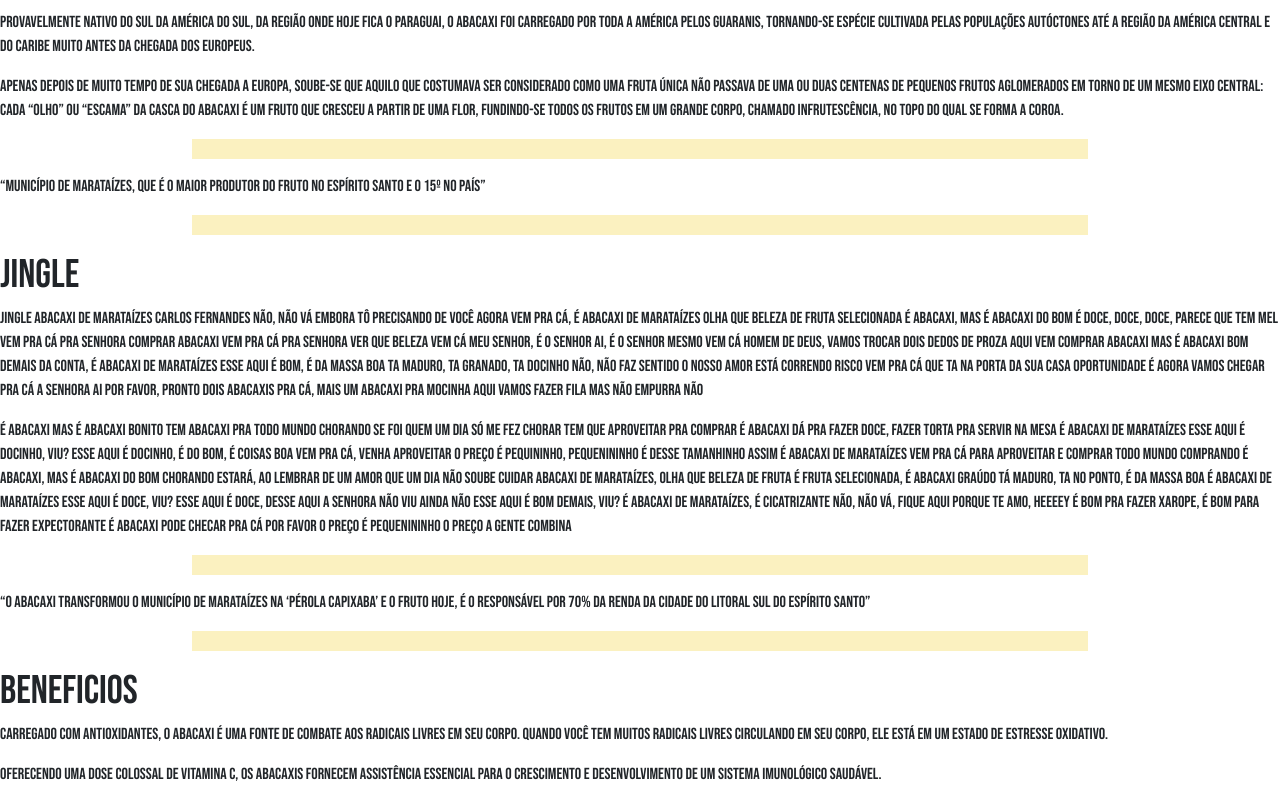
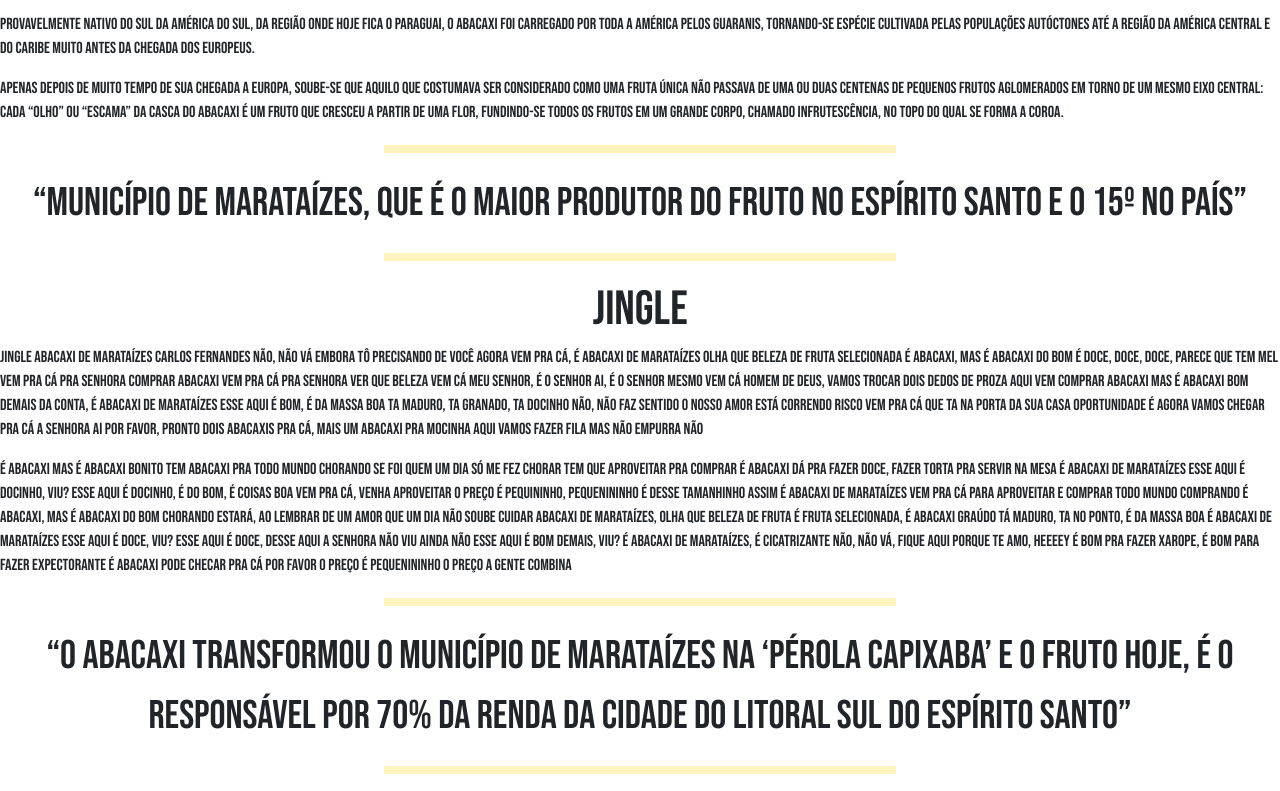
Before and after one commit to DevEddi/abacaxi_de_marataizes, a plain HTML site: page index.html in a window 1280 px wide. Shown: the part 668-1459 px from the top of the page. Drawn offline with nearby package versions, Linux system fonts and the light colour scheme.

Commit message:
map e referencias

```diff
--- a/index.html
+++ b/index.html
@@ -42,7 +42,7 @@
     </div>
 
     <hr>
-    <p>
+    <p class="destaqueTexto">
         “Município de Marataízes, que é o maior produtor do fruto no Espírito Santo e o 15º no PAÍS”
     </p>
     <hr>
@@ -120,7 +120,7 @@
         </p>
 
         <hr>
-        <p>
+        <p class="destaqueTexto">
             “O abacaxi transformou o município de Marataízes na ‘Pérola Capixaba’ e o fruto hoje, é o responsável por 70% da renda da cidade do litoral sul do Espírito Santo”
         </p>
         <hr>
@@ -137,9 +137,15 @@
         <h1>
             MAS AONDE FICA MARATAÍZES?
         </h1>
+        <div class="divMap">
+            <iframe src="https://www.google.com/maps/embed?pb=!1m18!1m12!1m3!1d953725.9304675366!2d-41.085963621465325!3d-20.97290964209419!2m3!1f0!2f0!3f0!3m2!1i1024!2i768!4f13.1!3m3!1m2!1s0xb9372b49d0fda1%3A0x68d48f4b3397bf08!2sMarata%C3%ADzes%2C%20State%20of%20Esp%C3%ADrito%20Santo!5e0!3m2!1sen!2sbr!4v1625959380728!5m2!1sen!2sbr" width="600" height="450" style="border:0;" allowfullscreen="" loading="lazy"></iframe>
+        </div>
 
         <!--Colocar mapa-->
     <!--JS-->
     <script src="https://cdn.jsdelivr.net/npm/bootstrap@5.0.2/dist/js/bootstrap.bundle.min.js" integrity="sha384-MrcW6ZMFYlzcLA8Nl+NtUVF0sA7MsXsP1UyJoMp4YLEuNSfAP+JcXn/tWtIaxVXM" crossorigin="anonymous"></script>
+    <script>
+        alert("Página ilustrativa, apenas para estudo. As referências dos conteúdos está na README.md");
+    </script>
 </body>
 </html>
--- a/style.css
+++ b/style.css
@@ -25,11 +25,17 @@ header{
 }
 
 hr{
-    border:10px solid #F2CB07;
-    width:70%;
-    margin-left: 15%;
+    border:4px solid #fdd700;
+    width:40%;
+    margin: 20px;
+    margin-left: 30%;
+
 }
-
+h1{
+    text-align: center;
+    font-size: 48px;
+    margin: 8px;
+}
 .navBar{
     display:flex;
 }
@@ -75,3 +81,19 @@ hr{
 .div1 b{
     color: #F2CB07;
 }
+
+.destaqueTexto{
+    text-align: center;
+    font-size: 40px;
+}
+
+.divMap {
+    text-align: center;
+
+}
+
+.divMap iframe{
+    border-radius: 30px;
+    width: 80%;
+    margin: 20px;
+}
```
